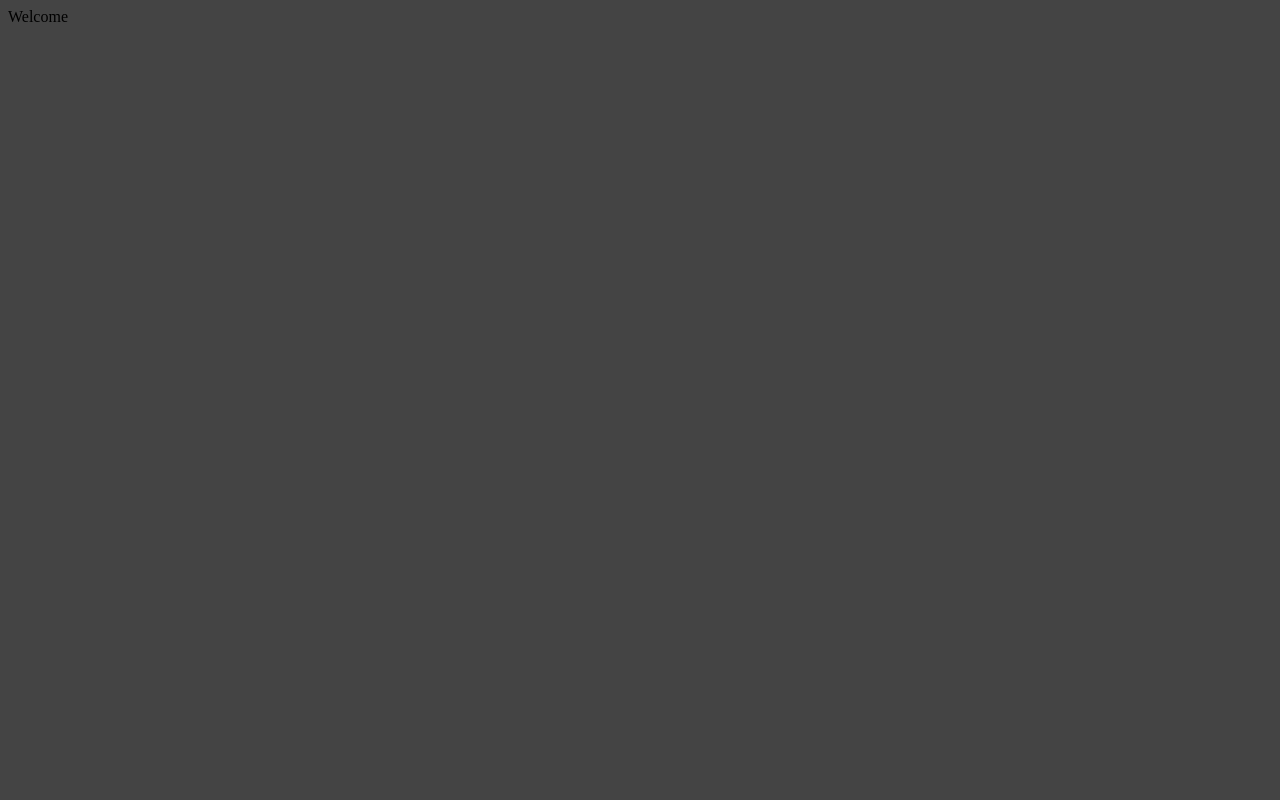
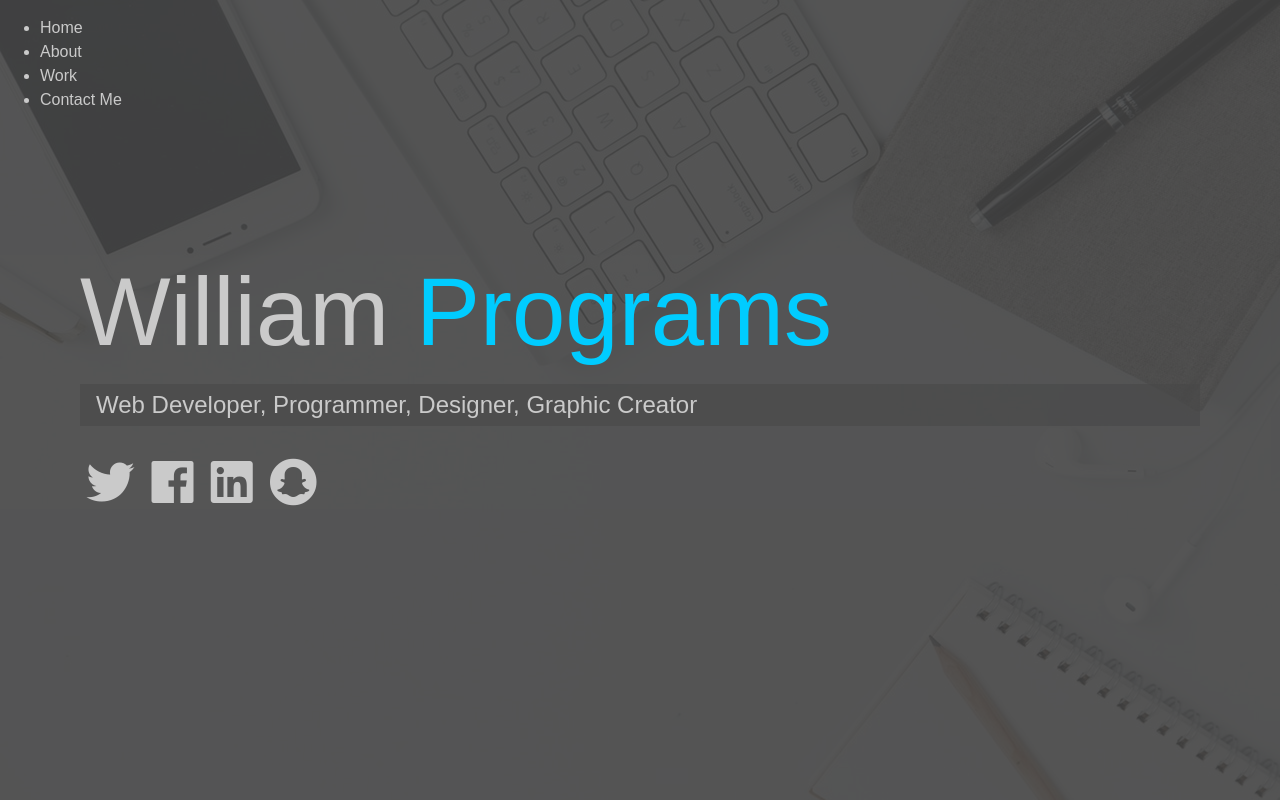
Before and after one commit to WilliamDevs/LandingPage_001, a website: page dist/index.html in a window 1280 px wide. Drawn offline with Linux system fonts and the light colour scheme.

Commit message:
homepage sass

```diff
--- a/scss/main.scss
+++ b/scss/main.scss
@@ -1,5 +1,66 @@
-$primary-color:#444;
+@import 'config';
+*{
+  box-sizing: border-box;
+}
+body {
+  @include background;
+  background:$primary-color;
+  color:#cacaca;
+  height: 100%;
+  margin: 0;
+  font-family: fantasy;
+  line-height: 1.5;
+}
 
-body {
-  background:$primary-color;
+h1,h2,h3 {
+  margin: 0;
+  font-weight: 400;
+  &.lg-heading{
+    font-size:6rem;
+  }
+  &.sm-heading{
+    margin-bottom:2rem;
+    padding: 0.2rem 1rem;
+    background: rgba(lighten($primary-color,2),.6);
+
+  }
+
+
 }
+a {
+  color:#cacaca;
+  text-decoration: none;
+}
+
+header{
+  position: fixed;
+  z-index: 2;
+  width: 100%;
+}
+.text-secondary{
+  color:$secondary-color;
+}
+main {
+  padding:5rem;
+  height: 100%;
+
+  .icons{
+    margin-top:1rem;
+
+    a{
+      padding:0.4rem;
+
+      &:hover{
+        color:$secondary-color;
+        @include eastOut();
+      }
+    }
+  }
+
+  &#home{
+    overflow: hidden;
+    h1{
+      margin-top: 20vh;
+    }
+  }
+}
```
Also changed, not shown: dist/css/_config.scss (added), dist/css/main.css, dist/img/background.jpeg (added), dist/img/portrait.png (added), dist/img/portrait_sm.png (added), dist/index.html, dist/js/main.js (added).
